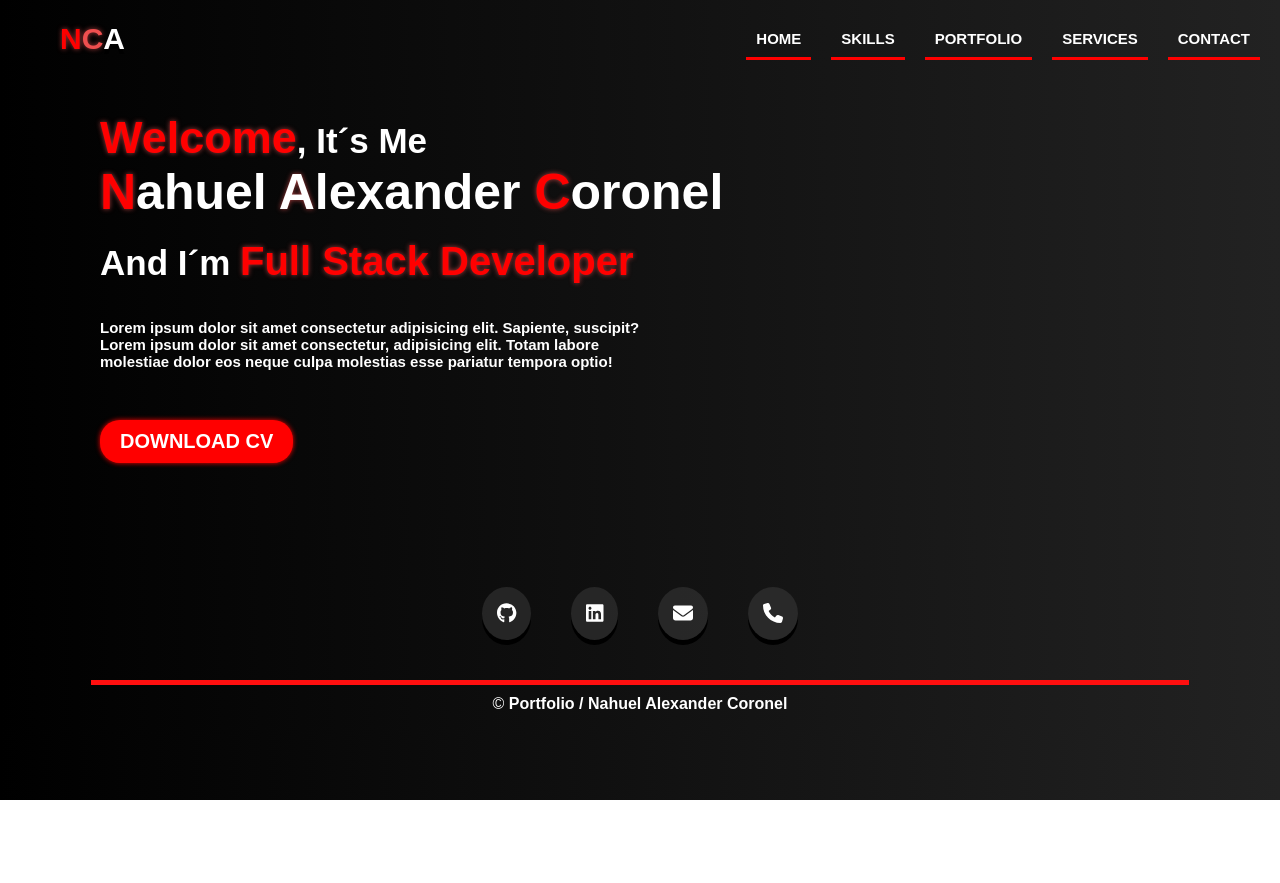
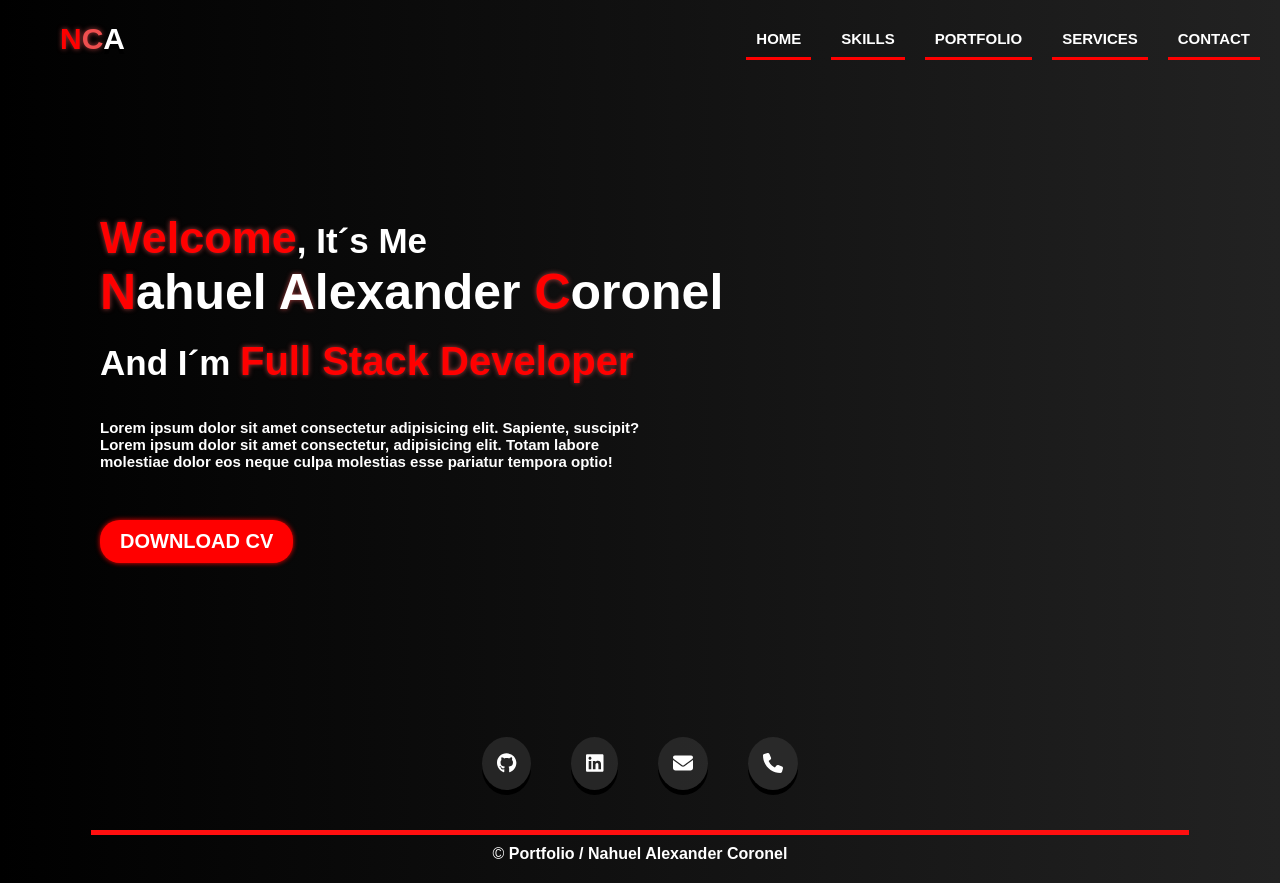
Before and after one commit to Nahuxc/Portfolio-NCA, a React (Vite) app: page / in a window 1280 px wide. Before the commit the page ends 800 px from the top, so only its background shows below. Built offline with nearby package versions, Linux system fonts and the light colour scheme.

Commit message:
updateRes

```diff
--- a/src/components/Home/Home.css
+++ b/src/components/Home/Home.css
@@ -5,7 +5,7 @@
     font-family: sans-serif;
     font-weight: bold;
     padding: 0px 100px;
-    min-height: 450px
+    min-height: 650px;
 }
 
 .box-home .box-home-contentText,
--- a/src/components/PartServices/PartServices.css
+++ b/src/components/PartServices/PartServices.css
@@ -4,7 +4,7 @@
     flex-direction: column;
     justify-content: center;
     align-items: center;
-    min-height: 450px;
+    min-height: 650px;
 }
 
 .sect-services h2{
--- a/src/index.css
+++ b/src/index.css
@@ -7,6 +7,7 @@
 
 .content{
   min-height: 500px;
+
 }
 
 
```
